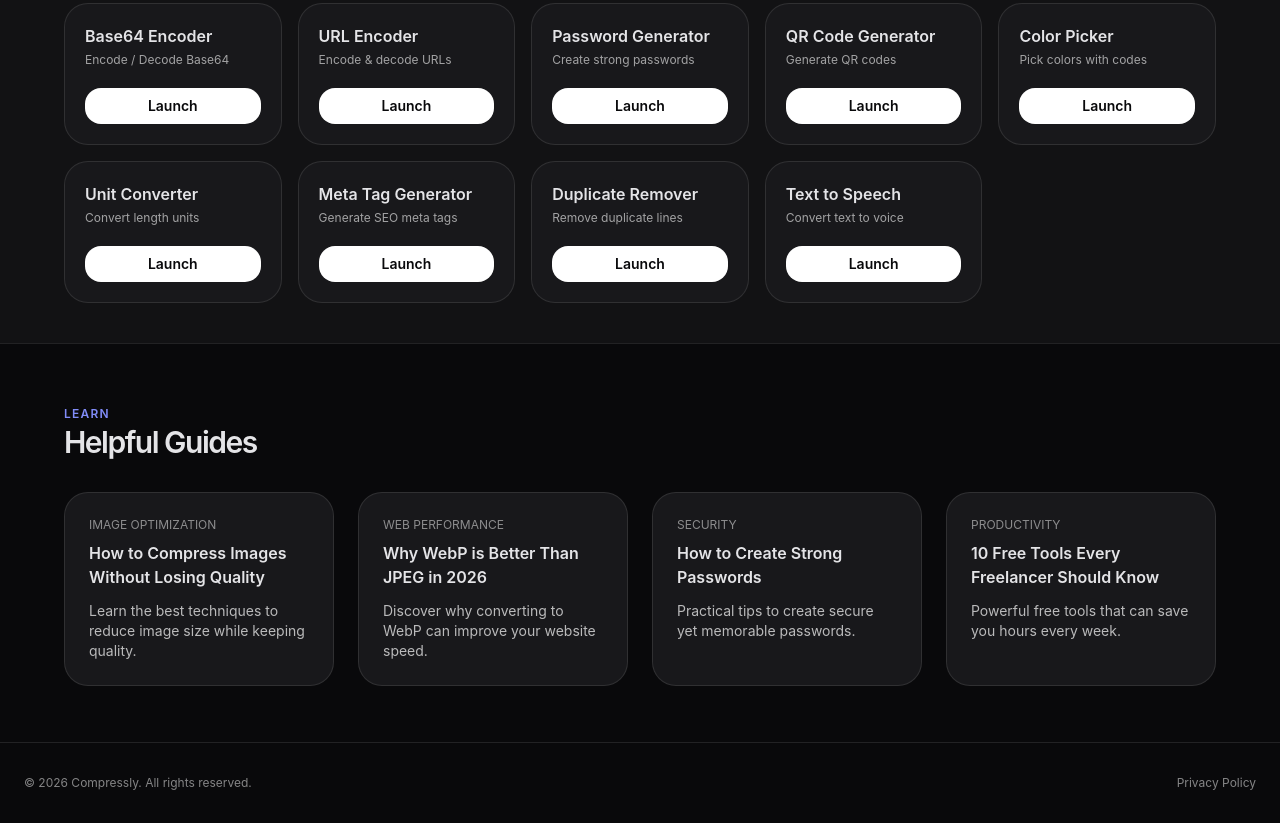
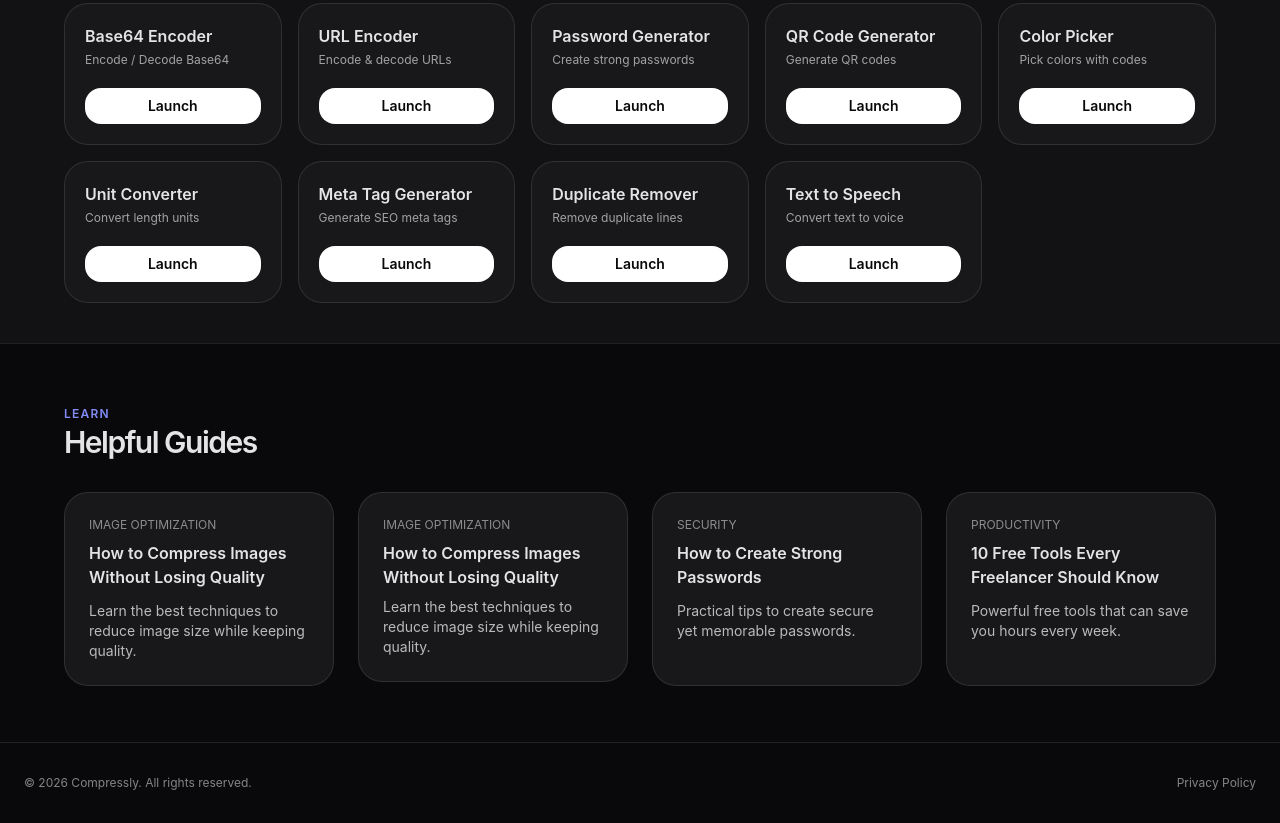
Before and after one commit to telugufactsvideos-art/compressly-tools, a plain HTML site: page index.html in a window 1280 px wide. Shown: the part 1315-2138 px from the top of the page. Drawn offline with nearby package versions, Linux system fonts and the light colour scheme.

Commit message:
Update index.html

```diff
--- a/index.html
+++ b/index.html
@@ -152,11 +152,13 @@
                     <h4 class="font-semibold mb-3">How to Compress Images Without Losing Quality</h4>
                     <p class="text-sm text-white/70">Learn the best techniques to reduce image size while keeping quality.</p>
                 </div>
-                <div class="bg-zinc-900 border border-white/10 rounded-3xl p-6">
-                    <div class="text-xs text-white/50 mb-2">WEB PERFORMANCE</div>
-                    <h4 class="font-semibold mb-3">Why WebP is Better Than JPEG in 2026</h4>
-                    <p class="text-sm text-white/70">Discover why converting to WebP can improve your website speed.</p>
-                </div>
+                <a href="blog/how-to-compress-images.html">
+    <div class="bg-zinc-900 border border-white/10 rounded-3xl p-6 hover:border-indigo-500 cursor-pointer transition-all">
+        <div class="text-xs text-white/50 mb-2">IMAGE OPTIMIZATION</div>
+        <h4 class="font-semibold mb-2">How to Compress Images Without Losing Quality</h4>
+        <p class="text-sm text-white/70">Learn the best techniques to reduce image size while keeping quality.</p>
+    </div>
+</a>
                 <div class="bg-zinc-900 border border-white/10 rounded-3xl p-6">
                     <div class="text-xs text-white/50 mb-2">SECURITY</div>
                     <h4 class="font-semibold mb-3">How to Create Strong Passwords</h4>
```
